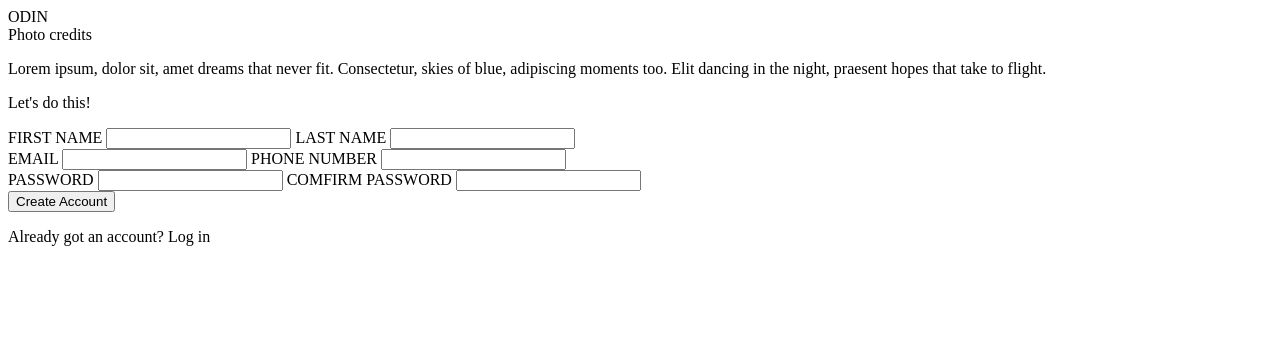
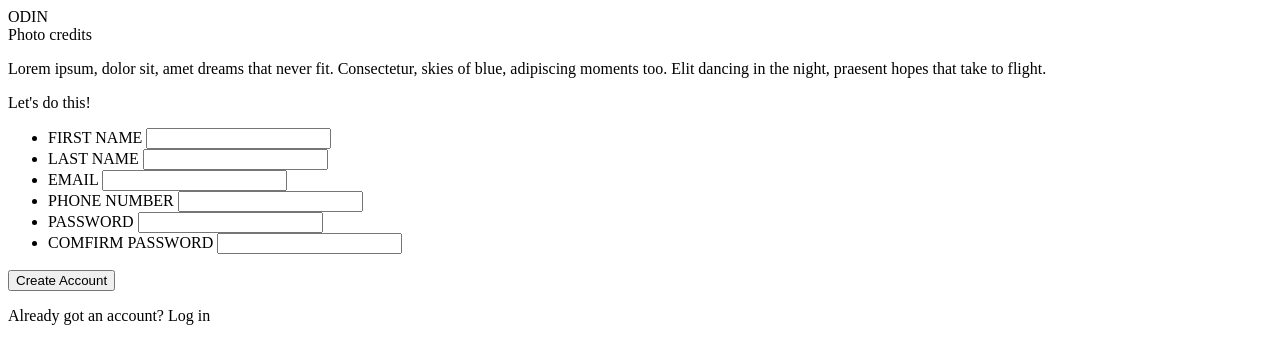
Before and after one commit to jorgitoxo/Sign-up-Form, a plain HTML site: page index.html in a window 1280 px wide. Drawn offline with Linux system fonts and the light colour scheme.

Commit message:
Update HTML structure
Made input container a list and labels now hold spans

```diff
--- a/index.html
+++ b/index.html
@@ -32,29 +32,32 @@
         <form action="">
             <p>Let's do this!</p>
 
-            <div>
-                <label for="fname">FIRST NAME</label>
+            <ul id="main-container">
+                <li>
+                    <label for="fname"><span>FIRST NAME</span></label>
                     <input type="text" id="fname" name="fname">
-
-                <label for="lname">LAST NAME</label>
+                </li>
+                <li>
+                    <label for="lname"><span>LAST NAME</span></label>
                     <input type="text" name="lname" id="lname">
-            </div>
-
-            <div>
-                <label for="emailaddress">EMAIL</label>
+                </li>
+                <li>
+                    <label for="emailaddress"><span>EMAIL</span></label>
                     <input type="email" name="emailaddress" id="emailaddress">
-
-                <label for="telnumber">PHONE NUMBER</label>
+                </li>
+                <li>
+                    <label for="telnumber"><span>PHONE NUMBER</span></label>
                     <input type="tel" name="telnumber" id="telnumber">
-            </div>
-
-            <div>
-                <label for="pass">PASSWORD</label>
+                </li>
+                <li>
+                    <label for="pass"><span>PASSWORD</span></label>
                     <input type="password" name="pass" id="pass">
-
-                <label for="confirmpass">COMFIRM PASSWORD</label>
+                </li>
+                <li>
+                    <label for="confirmpass"><span>COMFIRM PASSWORD</span></label>
                     <input type="password" name="confirmpass" id="confirmpass">
-            </div>
+                </li>
+            </ul>
         </form>
 
         <div>
```
Lines whose indentation alone changed are shown as unchanged.
